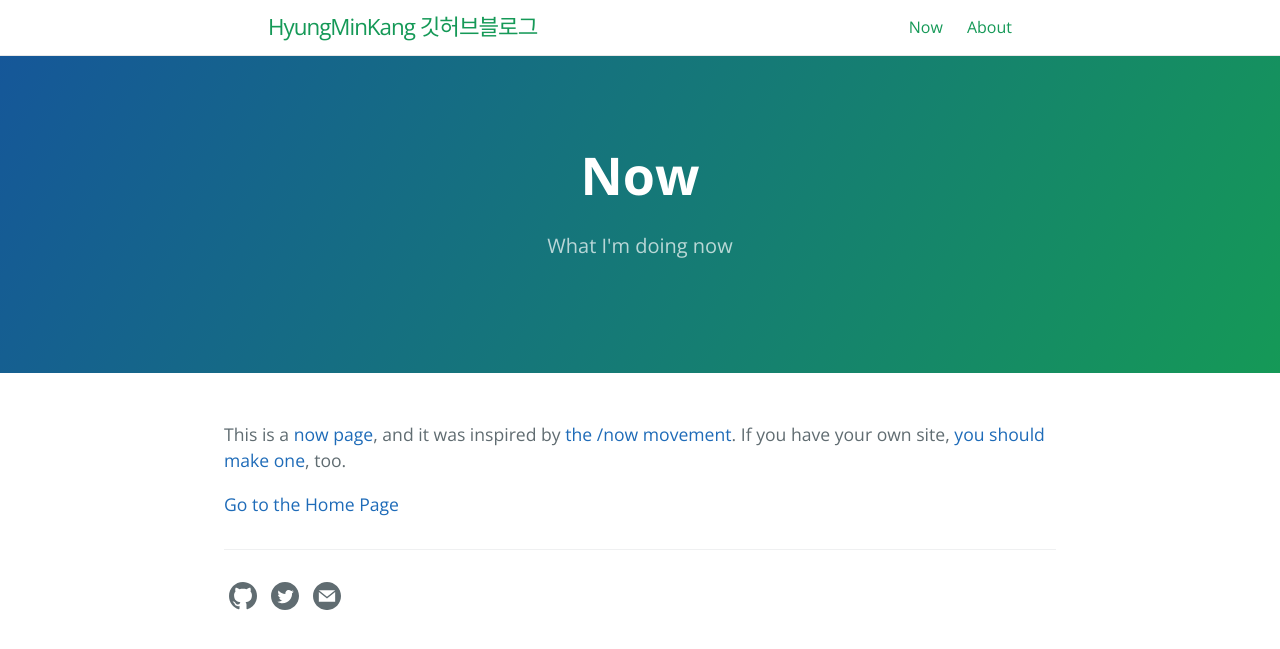
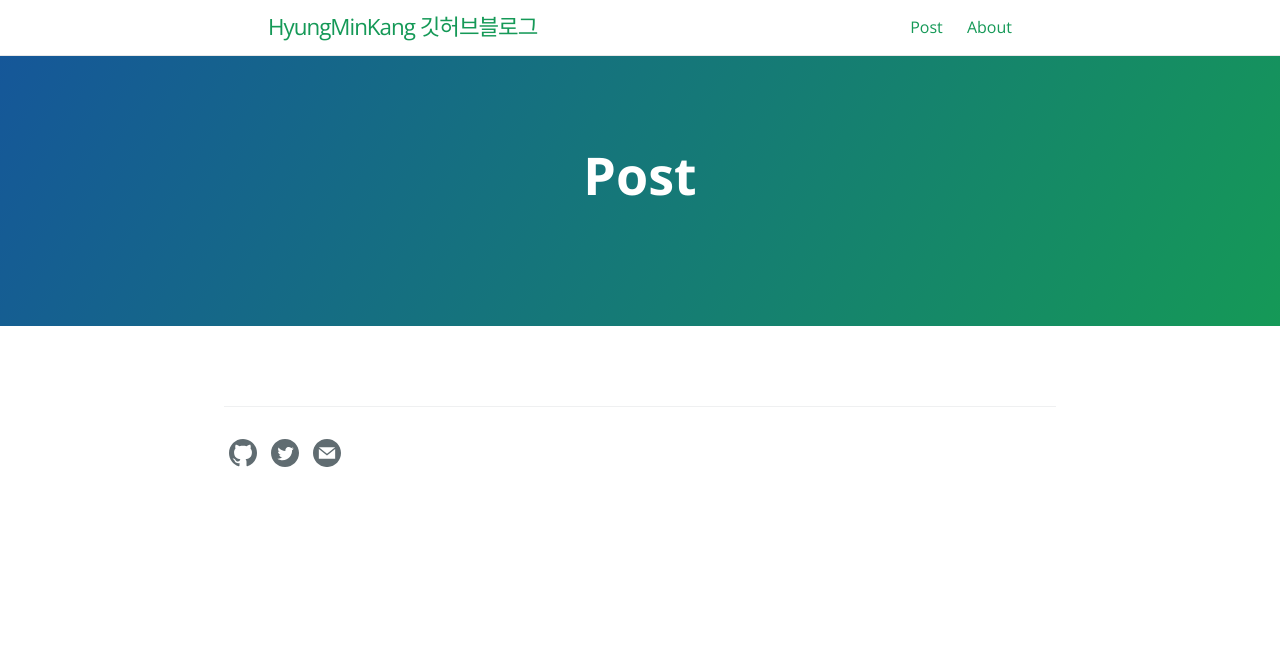
Before and after one commit to HyungMinKang/HyungMinKang.github.io, a Jekyll site: the page built from now.md, in a window 1280 px wide. Shown: the top 649 px of the page. Built offline with Jekyll 4.4.1, drawn with Linux system fonts in a browser that asks for light colours.

```diff
--- a/now.md
+++ b/now.md
@@ -1,12 +1,8 @@
 ---
 layout: page
-title: Now
-tagline: What I'm doing now
+title: Post
+tagline:
 permalink: /now.html
 ref: now
 order: 2
 ---
-
-This is a [now page](https://nownownow.com/about), and it was inspired by [the /now movement](https://sivers.org/nowff). If you have your own site, [you should make one](https://nownownow.com/about), too.
-
-[Go to the Home Page]({{ '/' | absolute_url }})
```
Also changed, not shown: contact.md (+3 -4 lines).
